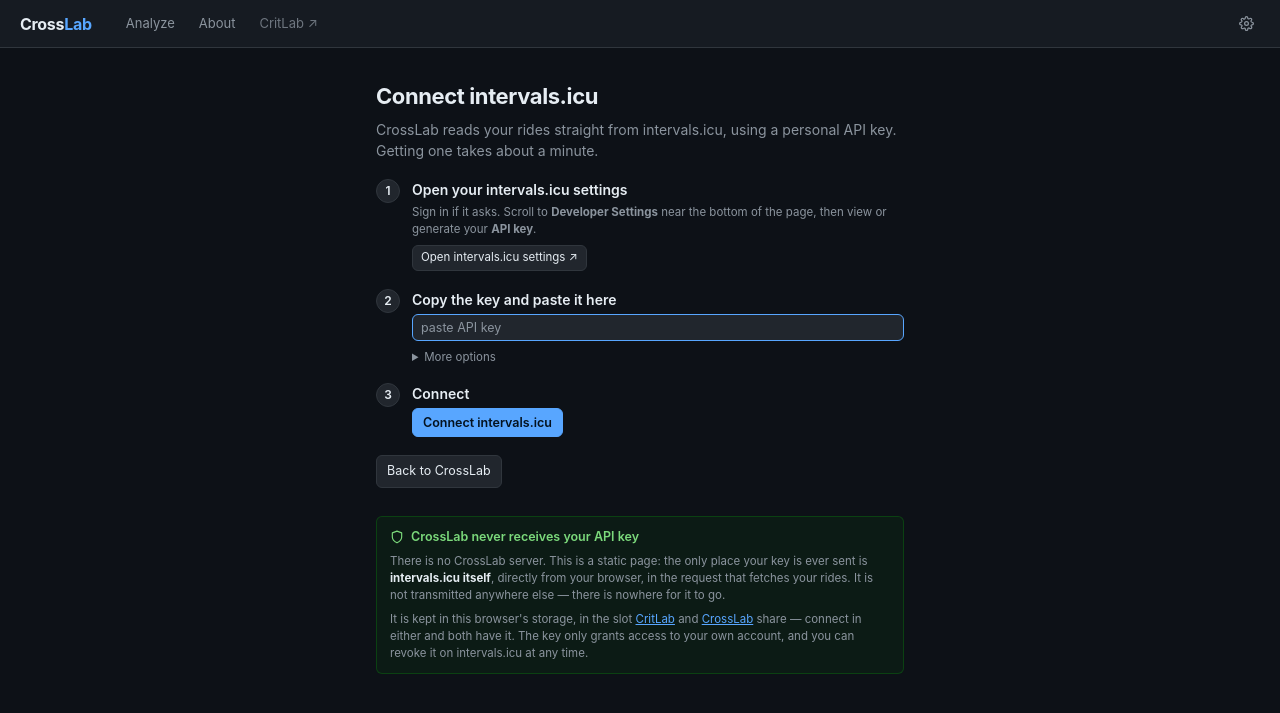
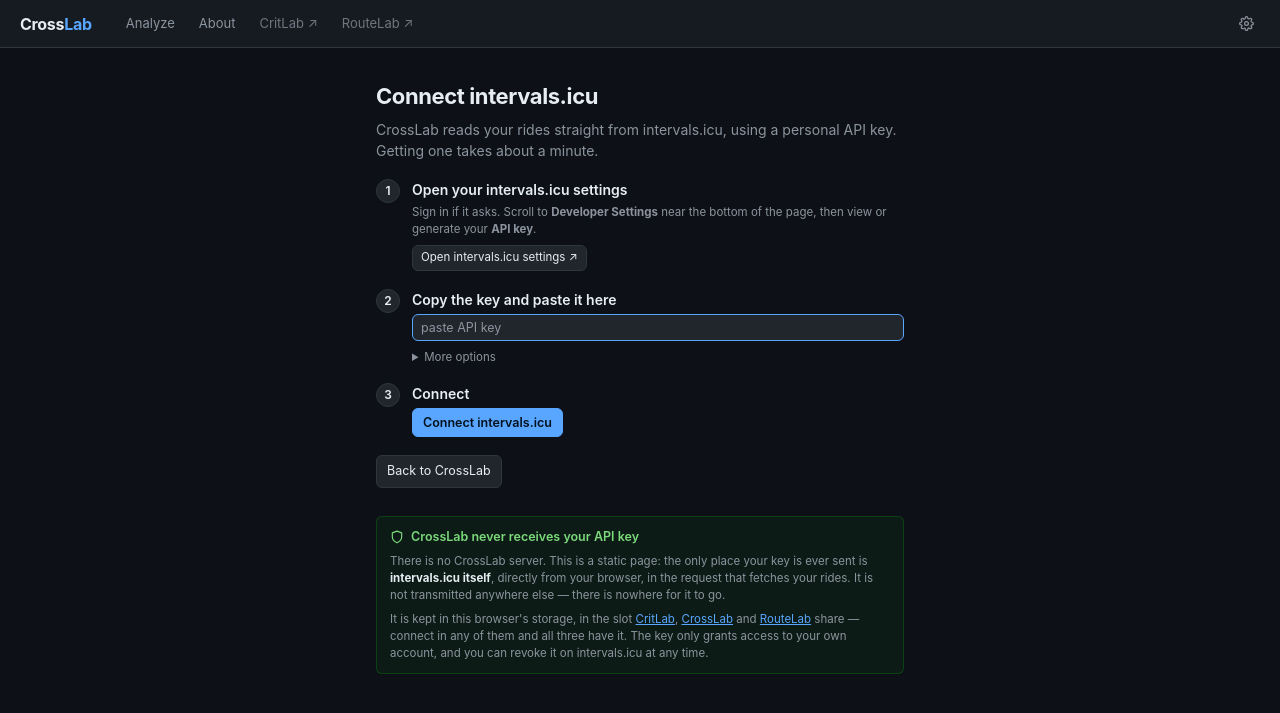
Before and after one commit to ngpaladi/CrossLab, a Jekyll site: the page built from connect.html, in a window 1280 px wide. Shown: the top 713 px of the page. Built offline with Jekyll 4.4.1, drawn with Linux system fonts in a browser that asks for light colours.

Commit message:
Link RouteLab; connect page names all three tools
- RouteLab ↗ in the nav beside the other sibling, and in About
- On phones the sibling links are hidden (they no longer fit beside the
  title); About links them instead
- connect.html is byte-identical again across CritLab, CrossLab and
  RouteLab: the privacy note says the key slot is shared by all three

Co-Authored-By: Claude Opus 5.5 <noreply@anthropic.com>

```diff
--- a/_layouts/default.html
+++ b/_layouts/default.html
@@ -14,6 +14,7 @@
       <a href="{{ '/' | relative_url }}" {% if page.url == '/' %}class="active"{% endif %}>Analyze</a>
       <a href="{{ '/about.html' | relative_url }}" {% if page.url contains 'about' %}class="active"{% endif %}>About</a>
       <a href="https://www.noahpaladino.com/CritLab/" class="sibling" title="The criterium version">CritLab ↗</a>
+      <a href="https://www.noahpaladino.com/RouteLab/" class="sibling" title="Plan a route with eat, drink and power cues">RouteLab ↗</a>
     </nav>
     <div class="header-spacer"></div>
     <button id="settings-btn" class="settings-btn" aria-label="Settings">
--- a/about.html
+++ b/about.html
@@ -19,7 +19,9 @@ title: About
   no upload. Races you load are stored in this browser's IndexedDB and go
   nowhere else. It is the cyclocross sibling of
   <a href="https://www.noahpaladino.com/CritLab/">CritLab</a>, and the two share
-  their settings and intervals.icu key.
+  their settings and intervals.icu key, as does
+  <a href="https://www.noahpaladino.com/RouteLab/">RouteLab</a>, for planning a
+  route with eat, drink and power cues.
 </p>
 
 <h2>Why a file can't do this on its own</h2>
--- a/assets/css/main.css
+++ b/assets/css/main.css
@@ -788,6 +788,11 @@ table.data td.dim { color: var(--text-muted); }
 /* ── CrossLab additions ─────────────────────────────────────────────────── */
 
 .site-nav a.sibling { opacity: .75; }
+/* Two sibling links don't fit beside the title on a phone; About links them too. */
+@media (max-width: 600px) {
+  .site-header { gap: 10px; padding: 0 12px; }
+  .site-nav a.sibling { display: none; }
+}
 
 .finding { display: flex; gap: 10px; margin-bottom: 12px; align-items: flex-start; }
 .finding-mark { width: 4px; align-self: stretch; border-radius: 2px; flex-shrink: 0; margin-top: 3px; }
--- a/connect.html
+++ b/connect.html
@@ -81,9 +81,10 @@ title: Connect intervals.icu
     </p>
     <p>
       It is kept in this browser's storage, in the slot
-      <a href="https://www.noahpaladino.com/CritLab/">CritLab</a> and
-      <a href="https://www.noahpaladino.com/CrossLab/">CrossLab</a> share &mdash; connect
-      in either and both have it. The key only grants access to your own account, and
+      <a href="https://www.noahpaladino.com/CritLab/">CritLab</a>,
+      <a href="https://www.noahpaladino.com/CrossLab/">CrossLab</a> and
+      <a href="https://www.noahpaladino.com/RouteLab/">RouteLab</a> share &mdash; connect
+      in any of them and all three have it. The key only grants access to your own account, and
       you can revoke it on intervals.icu at any time.
     </p>
   </div>
```
